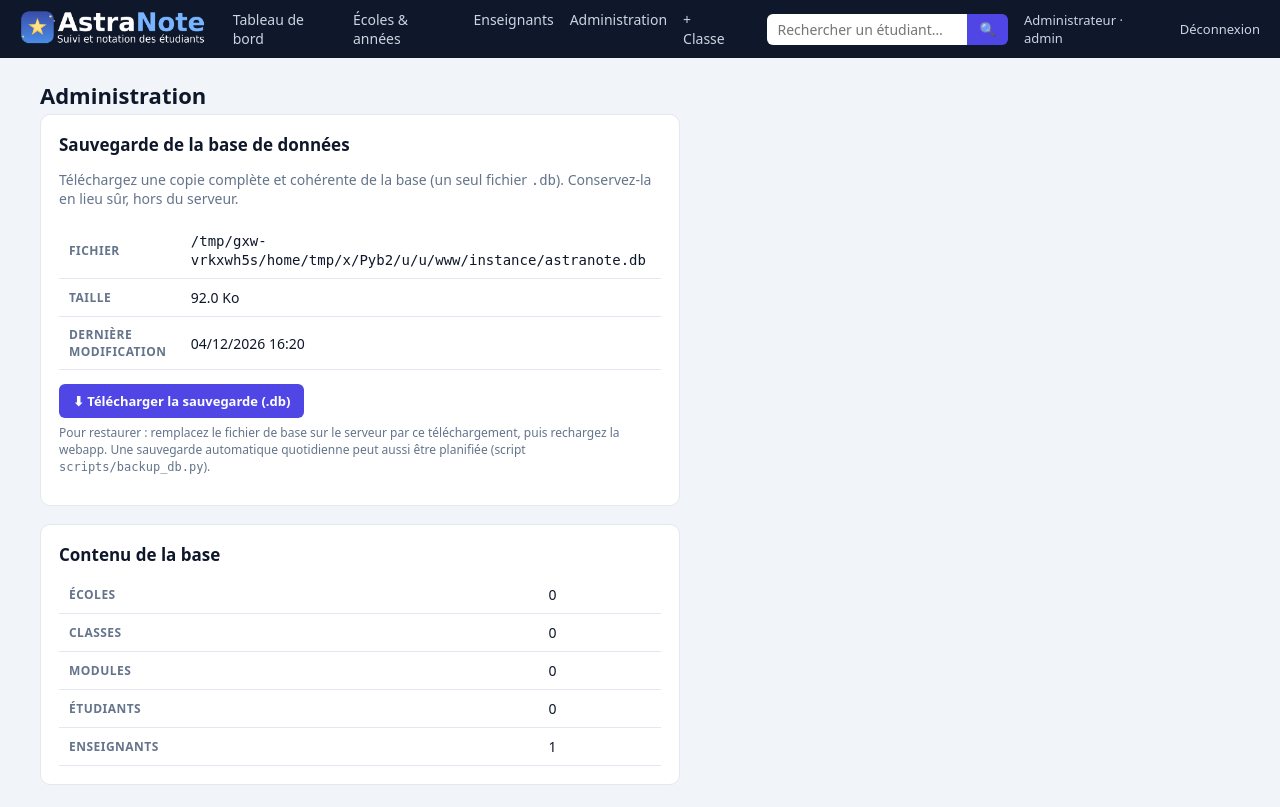
After one commit to bstocker/AstraNote, a Flask app: page /admin in a window 1280 px wide. The commit adds this page. Run offline with Flask 3, Linux system fonts and the light colour scheme; a user stored in the database is signed in; data comes from the database, SQL or seed files in the repository; data that the repository does not hold is empty.

Commit message:
Page Administration : téléchargement de la sauvegarde de la base en un clic
Ajoute une page Administration (réservée à l'admin) avec un bouton pour
télécharger une copie cohérente de la base SQLite (API backup), plus un
récapitulatif (chemin, taille, date, volumétrie). Lien "Administration" dans
la navigation admin.

- Routes admin_home et download_db (admin_required) ; template admin.html.
- 2 tests (contrôle d'accès + téléchargement d'un vrai fichier SQLite) ;
  28 tests au total.
- README et fiche fonctionnelle (§4) mis à jour.

Co-Authored-By: Claude Opus 4.8 (1M context) <noreply@anthropic.com>

```diff
--- a/astranote/main.py
+++ b/astranote/main.py
@@ -3,10 +3,12 @@
 Cloisonnement des droits (fiche §4) : un enseignant ne voit que *ses* classes ;
 l'administrateur voit toute la base.
 """
+import os
 import unicodedata
 
 from flask import (
     Blueprint, render_template, redirect, url_for, request, flash, abort,
+    send_file,
 )
 from flask_login import login_required, current_user
 from sqlalchemy import or_
@@ -15,6 +17,7 @@ from .models import (
     db, School, AcademicYear, Class, Module, Student, Enrollment, Teacher,
     Star, UrlValue, NoteValue, SUBJECT_STUDENT, SUBJECT_GROUP,
 )
+from .auth import admin_required
 
 main_bp = Blueprint("main", __name__)
 
@@ -462,6 +465,77 @@ def remove_student(enrollment_id):
 
 
 # --------------------------------------------------------------------------- #
+# Administration : sauvegarde de la base (admin uniquement)
+# --------------------------------------------------------------------------- #
+def _db_file_path():
+    """Chemin absolu du fichier SQLite courant, ou None (ex. base en mémoire)."""
+    path = db.engine.url.database
+    if not path or path == ":memory:":
+        return None
+    return os.path.abspath(path)
+
+
+@main_bp.route("/admin")
+@admin_required
+def admin_home():
+    path = _db_file_path()
+    info = None
+    if path and os.path.exists(path):
+        st = os.stat(path)
+        from datetime import datetime
+        info = {
+            "path": path,
+            "size_kb": round(st.st_size / 1024, 1),
+            "modified": datetime.fromtimestamp(st.st_mtime).strftime("%d/%m/%Y %H:%M"),
+        }
+    counts = {
+        "schools": School.query.count(),
+        "classes": Class.query.count(),
+        "students": Student.query.count(),
+        "modules": Module.query.count(),
+        "teachers": Teacher.query.count(),
+    }
+    return render_template("admin.html", info=info, counts=counts)
+
+
+@main_bp.route("/admin/download-db")
+@admin_required
+def download_db():
+    """Télécharge une copie cohérente de la base SQLite (API backup)."""
+    import sqlite3
+    import tempfile
+    from datetime import datetime
+    from io import BytesIO
+
+    path = _db_file_path()
+    if not path or not os.path.exists(path):
+        flash("Base de données introuvable sur le serveur.", "error")
+        return redirect(url_for("main.admin_home"))
+
+    fd, tmp = tempfile.mkstemp(suffix=".db")
+    os.close(fd)
+    try:
+        src = sqlite3.connect(path)
+        dst = sqlite3.connect(tmp)
+        with dst:
+            src.backup(dst)   # copie cohérente même en cas d'écriture concurrente
+        src.close()
+        dst.close()
+        with open(tmp, "rb") as f:
+            data = f.read()
+    finally:
+        os.remove(tmp)
+
+    bio = BytesIO(data)
+    bio.seek(0)
+    stamp = datetime.now().strftime("%Y%m%d-%H%M%S")
+    return send_file(
+        bio, as_attachment=True, download_name=f"astranote-{stamp}.db",
+        mimetype="application/octet-stream",
+    )
+
+
+# --------------------------------------------------------------------------- #
 # Recherche globale d'étudiant (fiche §5.10)
 # --------------------------------------------------------------------------- #
 @main_bp.route("/search")
--- /dev/null
+++ b/astranote/templates/admin.html
@@ -0,0 +1,40 @@
+{% extends "base.html" %}
+{% block title %}Administration — AstraNote{% endblock %}
+{% block content %}
+<h1>Administration</h1>
+
+<div class="panel" style="max-width:640px;">
+  <h2 style="margin-top:0;">Sauvegarde de la base de données</h2>
+  <p class="muted">Téléchargez une copie complète et cohérente de la base (un seul fichier <code>.db</code>). Conservez-la en lieu sûr, hors du serveur.</p>
+
+  {% if info %}
+  <table class="list-table">
+    <tbody>
+      <tr><th>Fichier</th><td><code>{{ info.path }}</code></td></tr>
+      <tr><th>Taille</th><td>{{ info.size_kb }} Ko</td></tr>
+      <tr><th>Dernière modification</th><td>{{ info.modified }}</td></tr>
+    </tbody>
+  </table>
+  <div style="margin-top:14px;">
+    <a class="btn" href="{{ url_for('main.download_db') }}">⬇ Télécharger la sauvegarde (.db)</a>
+  </div>
+  {% else %}
+  <div class="flash error">Base de données introuvable (ou base en mémoire). Le téléchargement n'est pas disponible.</div>
+  {% endif %}
+
+  <p class="help">Pour restaurer : remplacez le fichier de base sur le serveur par ce téléchargement, puis rechargez la webapp. Une sauvegarde automatique quotidienne peut aussi être planifiée (script <code>scripts/backup_db.py</code>).</p>
+</div>
+
+<div class="panel" style="max-width:640px;">
+  <h2 style="margin-top:0;">Contenu de la base</h2>
+  <table class="list-table">
+    <tbody>
+      <tr><th>Écoles</th><td>{{ counts.schools }}</td></tr>
+      <tr><th>Classes</th><td>{{ counts.classes }}</td></tr>
+      <tr><th>Modules</th><td>{{ counts.modules }}</td></tr>
+      <tr><th>Étudiants</th><td>{{ counts.students }}</td></tr>
+      <tr><th>Enseignants</th><td>{{ counts.teachers }}</td></tr>
+    </tbody>
+  </table>
+</div>
+{% endblock %}
--- a/astranote/templates/base.html
+++ b/astranote/templates/base.html
@@ -17,6 +17,7 @@
     <a href="{{ url_for('main.schools') }}">Écoles &amp; années</a>
     {% if current_user.is_admin %}
       <a href="{{ url_for('auth.teachers') }}">Enseignants</a>
+      <a href="{{ url_for('main.admin_home') }}">Administration</a>
     {% endif %}
     <a href="{{ url_for('main.create_class') }}">+ Classe</a>
   </nav>
```
Also changed, not shown: AstraNote_Fiche_Fonctionnelle.md (+1 -1 lines), tests/test_app.py (+28 -2 lines), README.md.
